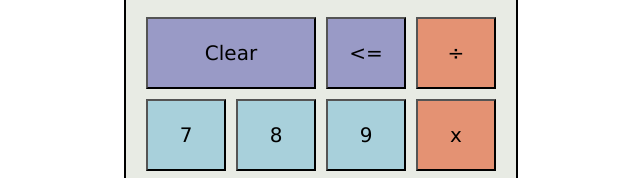
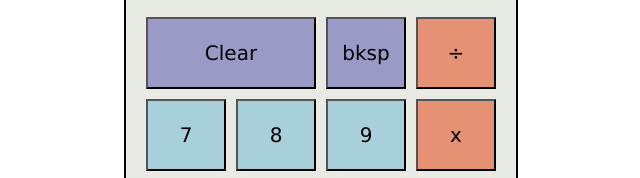
Before and after one commit to 85Jakob/Calculator, a plain HTML site: page index.html in a window 1280 px wide. Shown: the part 185-363 px from the top of the page, 319-959 px from the left. Drawn offline with Linux system fonts and the light colour scheme.

Commit message:
changed <= to bksp

```diff
--- a/index.html
+++ b/index.html
@@ -16,7 +16,7 @@
             </div>
             <div class="button-block">
                 <button class="btn span-2 other" id="clear">Clear</button>
-                <button class="btn other" id="backspace"><=</button>
+                <button class="btn other" id="backspace">bksp</button>
                 <button class="btn opp" data-operator>÷</button>
 
                 <button class="btn" data-number>7</button>
```
